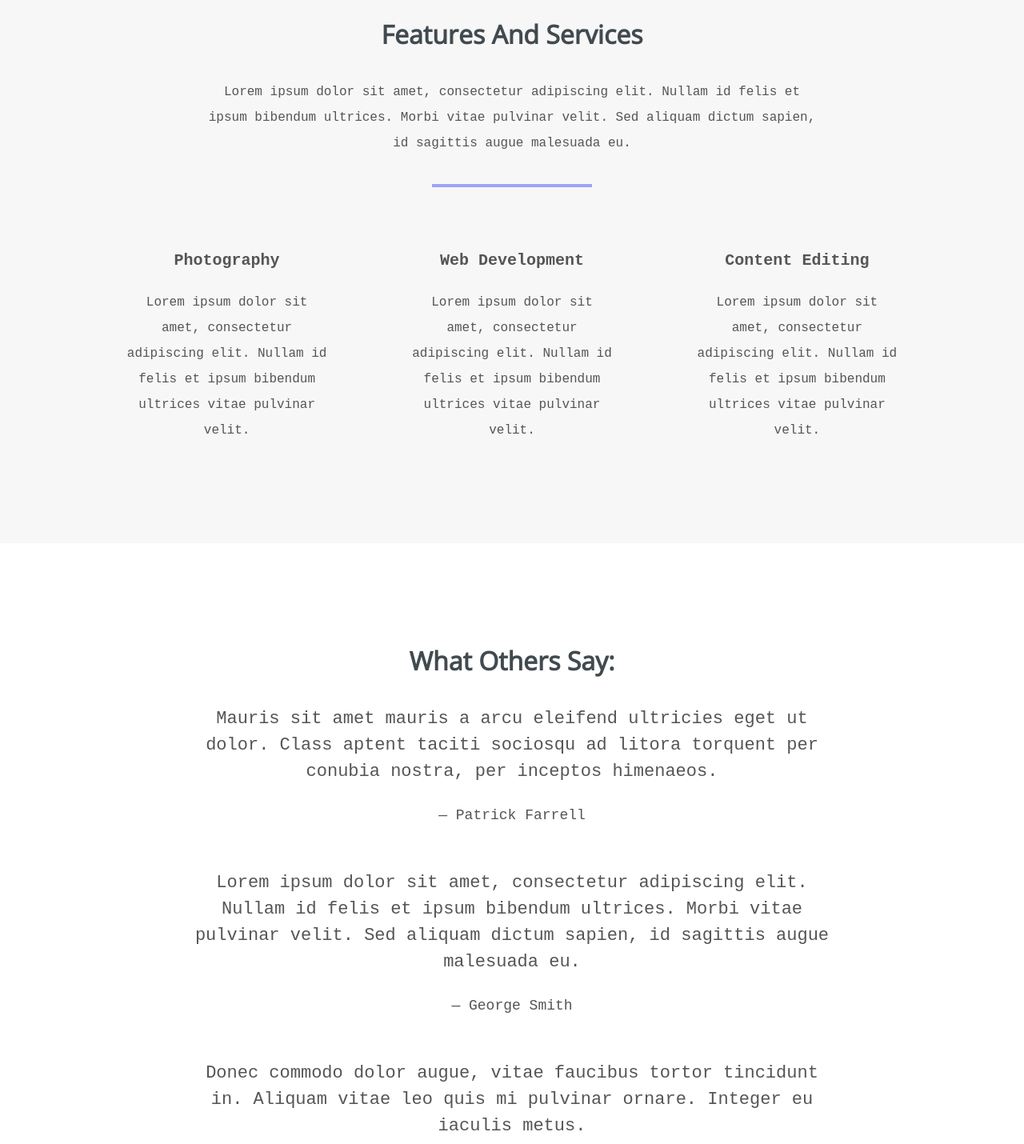
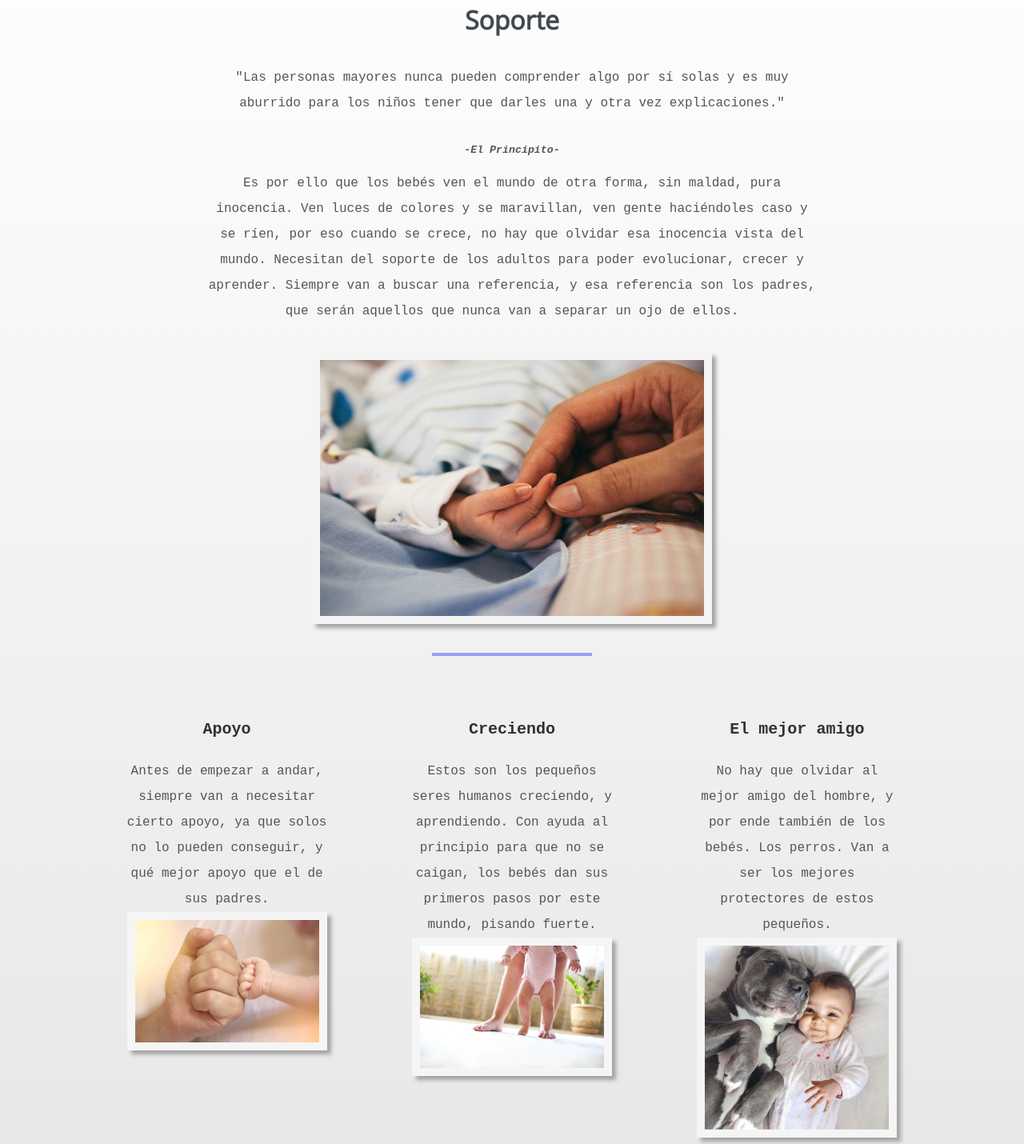
Before and after one commit to siniestr0/Responsive, a plain HTML site: page index.html in a window 1280 px wide. Shown: the part 2133-3563 px from the top of the page at 80% size. Drawn offline with nearby package versions, Linux system fonts and the light colour scheme.

Commit message:
mas elementos

```diff
--- a/css/styles.css
+++ b/css/styles.css
@@ -39,6 +39,53 @@
     }
     .bloq-principal h5 {
         padding: 15px 40px;
+    }
+}
+
+@media (max-width: 1000px) {
+    .bloq-segundo .grid li.small,
+    .bloq-segundo .grid li.large {
+        flex-basis: 100%;
+    }
+}
+
+@media (max-width: 1000px) {
+    .bloq-tercero .grid li {
+        flex-basis: 70%;
+        margin-bottom: 65px;
+    }
+    .bloq-tercero .grid li:last-child {
+        margin-bottom: 0;
+    }
+}
+
+@media (max-width: 600px) {
+    .bloq-tercero .grid li {
+        flex-basis: 100%;
+    }
+}
+
+@media (max-width: 1000px) {
+    .reviews .quote {
+        font-size: 20px;
+    }
+    .reviews .author {
+        font-size: 16px;
+    }
+}
+
+@media (max-width: 1000px) {
+    .reviews .quote {
+        font-size: 20px;
+    }
+    .reviews .author {
+        font-size: 16px;
+    }
+}
+
+@media (max-width: 700px) {
+    footer {
+        padding: 80px 15px;
     }
 }
 
@@ -213,9 +260,7 @@ header nav li:last-child {
 }
 
 
-/*--------------------
- 	Our Work Section
----------------------*/
+/*Segundo bloque */
 
 .bloq-segundo {
     background-color: whitesmoke;
@@ -228,7 +273,6 @@ header nav li:last-child {
     background-clip: content-box;
     background-size: cover;
     background-position: center;
-    background-color: #333;
 }
 
 
@@ -242,58 +286,53 @@ header nav li:last-child {
     flex-basis: 60%;
 }
 
-@media (max-width: 1000px) {
-    .bloq-segundo .grid li.small,
-    .bloq-segundo .grid li.large {
-        flex-basis: 100%;
-    }
+
+/*Section bloque tercero*/
+
+
+/* vamos a usar un fondo degradado para que marque un poco las diferentes parte de la web*/
+
+.bloq-tercero {
+    background: linear-gradient(to top, rgb(230, 230, 230), rgba(255, 255, 255));
+    background-color: #bdbdbd;
 }
 
-
-/*----------------------
- 	Features Section
-----------------------*/
-
-.features {
-    background-color: #f7f7f7;
-}
-
-.features .grid li {
+.bloq-tercero .grid li {
     padding: 0 30px;
     flex-basis: 33%;
     text-align: center;
 }
 
-.features .grid li i {
+.bloq-tercero .grid li i {
     font-size: 50px;
     color: #2196F3;
     margin-bottom: 25px;
 }
 
-.features .grid li h4 {
-    color: #555;
+.bloq-tercero .grid li h4 {
+    color: rgb(49, 49, 49);
     font-size: 20px;
     margin-bottom: 25px;
 }
 
-.features .grid li p {
+.bloq-tercero .grid li p {
     margin: 0;
 }
 
-@media (max-width: 1000px) {
-    .features .grid li {
-        flex-basis: 70%;
-        margin-bottom: 65px;
-    }
-    .features .grid li:last-child {
-        margin-bottom: 0;
-    }
+.bloq-tercero h5 {
+    font-style: italic;
 }
 
-@media (max-width: 600px) {
-    .features .grid li {
-        flex-basis: 100%;
-    }
+.medium {
+    box-shadow: 5px 5px 5px 0px rgba(163, 163, 163, 1);
+    width: 250px;
+    border: solid 10px whitesmoke;
+}
+
+.inter {
+    box-shadow: 5px 5px 5px 0px rgba(163, 163, 163, 1);
+    width: 500px;
+    border: solid 10px whitesmoke;
 }
 
 
@@ -322,15 +361,6 @@ header nav li:last-child {
 
 .reviews .author:last-child {
     margin-bottom: 0;
-}
-
-@media (max-width: 1000px) {
-    .reviews .quote {
-        font-size: 20px;
-    }
-    .reviews .author {
-        font-size: 16px;
-    }
 }
 
 
@@ -376,18 +406,3 @@ footer p {
 footer p a {
     color: #fff;
 }
-
-@media (max-width: 700px) {
-    footer {
-        padding: 80px 15px;
-    }
-}
-
-
-/* -- Demo ads -- */
-
-@media (max-width: 1200px) {
-    #bsaHolder {
-        display: none;
-    }
-}
--- a/index.html
+++ b/index.html
@@ -32,7 +32,6 @@
         </nav>
     </header>
 
-
     <section class="bloq-principal">
         <div class="fondo-image" style="background-image: url(/img/fondo4.jpg);"></div>
         <h1>Una nueva vida surge al finalizar otra.</h1>
@@ -52,54 +51,64 @@
             <li class="large" style="background-image: url(/img/pies_bebe_2.jpg);"></li>
             <li class="large" style="background-image: url(/img/pies_bebes_3.jpg);"></li>
             <li class="small" style="background-image: url(/img/bebe_de_pie.jpg);"></li>
-            <a href="#Inicio">Inicio</a>
-            </div>
+
     </section>
 
 
-    <section class="features">
-        <h3 class="titulo">Features and services</h3>
-        <p>Lorem ipsum dolor sit amet, consectetur adipiscing elit. Nullam id felis et ipsum bibendum ultrices. Morbi vitae pulvinar velit. Sed aliquam dictum sapien, id sagittis augue malesuada eu.</p>
+    <section class="bloq-tercero">
+        <h3 class="titulo">Soporte </h3>
+        <p>"Las personas mayores nunca pueden comprender algo por sí solas y es muy aburrido para los niños tener que darles una y otra vez explicaciones."</p>
+        <h5>-El Principito-</h5>
+        <br>
+        <p>Es por ello que los bebés ven el mundo de otra forma, sin maldad, pura inocencia. Ven luces de colores y se maravillan, ven gente haciéndoles caso y se ríen, por eso cuando se crece, no hay que olvidar esa inocencia vista del mundo. Necesitan
+            del soporte de los adultos para poder evolucionar, crecer y aprender. Siempre van a buscar una referencia, y esa referencia son los padres, que serán aquellos que nunca van a separar un ojo de ellos.</p>
+        <img class="inter" src="/img/mano_bebe_1.jpg" alt="Mano de bebe">
+        <br><br>
         <hr>
 
         <ul class="grid">
+
             <li>
-                <i class="fa fa-camera-retro"></i>
-                <h4>Photography</h4>
-                <p>Lorem ipsum dolor sit amet, consectetur adipiscing elit. Nullam id felis et ipsum bibendum ultrices vitae pulvinar velit.</p>
+                <i class="evolucion"></i>
+                <h4>Apoyo</h4>
+                <p>Antes de empezar a andar, siempre van a necesitar cierto apoyo, ya que solos no lo pueden conseguir, y qué mejor apoyo que el de sus padres.</p>
+                <img class="medium" src="/img/apoyo_bebes.jpg" alt="Apoyando al bebe">
+            </li>
+
+            <li>
+                <i class="creciendo"></i>
+                <h4>Creciendo</h4>
+                <p>Estos son los pequeños seres humanos creciendo, y aprendiendo. Con ayuda al principio para que no se caigan, los bebés dan sus primeros pasos por este mundo, pisando fuerte.</p>
+                <img class="medium" src="/img/bebe_andando.jpg" alt="Bebé andando">
             </li>
             <li>
-                <i class="fa fa-cubes"></i>
-                <h4>Web Development</h4>
-                <p>Lorem ipsum dolor sit amet, consectetur adipiscing elit. Nullam id felis et ipsum bibendum ultrices vitae pulvinar velit.</p>
+                <i class="companion"></i>
+                <h4>El mejor amigo</h4>
+                <p>No hay que olvidar al mejor amigo del hombre, y por ende también de los bebés. Los perros. Van a ser los mejores protectores de estos pequeños.</p>
+                <img class="medium" src="/img/baby_dog.jpg" alt="Perro con bebé">
             </li>
-            <li>
-                <i class="fa fa-newspaper-o"></i>
-                <h4>Content Editing</h4>
-                <p>Lorem ipsum dolor sit amet, consectetur adipiscing elit. Nullam id felis et ipsum bibendum ultrices vitae pulvinar velit.</p>
-            </li>
-            </div>
+
     </section>
 
 
-    <section class="reviews">
-        <h3 class="titulo">What others say:</h3>
+    <section class="reviews ">
+        <h3 class="titulo ">What others say:</h3>
 
-        <p class="quote">Mauris sit amet mauris a arcu eleifend ultricies eget ut dolor. Class aptent taciti sociosqu ad litora torquent per conubia nostra, per inceptos himenaeos.</p>
-        <p class="author">— Patrick Farrell</p>
+        <p class="quote ">Mauris sit amet mauris a arcu eleifend ultricies eget ut dolor. Class aptent taciti sociosqu ad litora torquent per conubia nostra, per inceptos himenaeos.</p>
+        <p class="author ">— Patrick Farrell</p>
 
-        <p class="quote">Lorem ipsum dolor sit amet, consectetur adipiscing elit. Nullam id felis et ipsum bibendum ultrices. Morbi vitae pulvinar velit. Sed aliquam dictum sapien, id sagittis augue malesuada eu.</p>
-        <p class="author">— George Smith</p>
+        <p class="quote ">Lorem ipsum dolor sit amet, consectetur adipiscing elit. Nullam id felis et ipsum bibendum ultrices. Morbi vitae pulvinar velit. Sed aliquam dictum sapien, id sagittis augue malesuada eu.</p>
+        <p class="author ">— George Smith</p>
 
-        <p class="quote">Donec commodo dolor augue, vitae faucibus tortor tincidunt in. Aliquam vitae leo quis mi pulvinar ornare. Integer eu iaculis metus.</p>
-        <p class="author">— Kevin Blake</p>
+        <p class="quote ">Donec commodo dolor augue, vitae faucibus tortor tincidunt in. Aliquam vitae leo quis mi pulvinar ornare. Integer eu iaculis metus.</p>
+        <p class="author ">— Kevin Blake</p>
 
 
     </section>
 
 
-    <section class="contact">
-        <h3 class="title">Join our newsletter</h3>
+    <section class="contact ">
+        <h3 class="title ">Join our newsletter</h3>
         <p>Lorem ipsum dolor sit amet, consectetur adipiscing elit. Nullam id felis et ipsum bibendum ultrices. Morbi vitae pulvinar velit. Sed aliquam dictum sapien, id sagittis augue malesuada eu.</p>
         <hr>
 
```
Also changed, not shown: img/apoyo_bebes.jpg (added), img/baby_dog.jpg (added), img/bebe_andando.jpg (added), img/generaciones.jpg (added), 3 other files.
